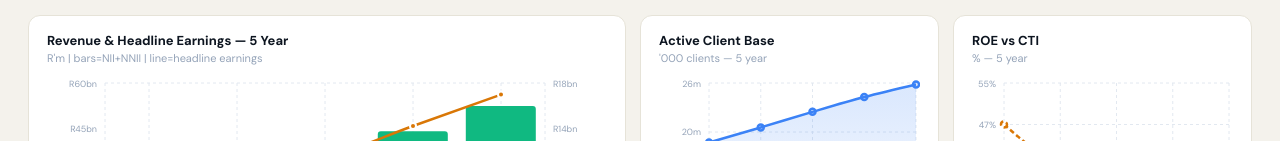
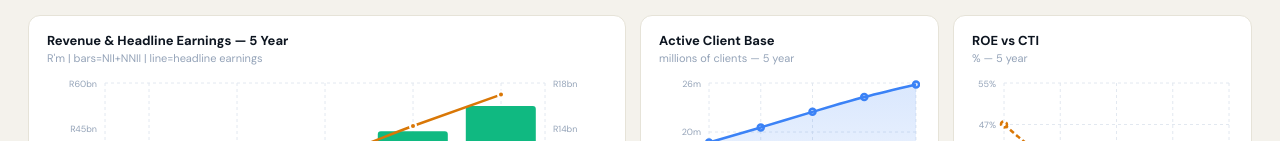
Before and after one commit to Nduvhok/capitec-dashboard, a React (Vite) app: page / in a window 1280 px wide. Shown: the part 654-795 px from the top of the page. Built offline with nearby package versions, Linux system fonts and the light colour scheme.

Commit message:
Update App.jsx

```diff
--- a/src/App.jsx
+++ b/src/App.jsx
@@ -304,7 +304,7 @@ function OverviewTab({ t, mob, tab }) {
             </ComposedChart>
           </ResponsiveContainer>
         </Card>
-        <Card title="Active Client Base" subtitle="'000 clients — 5 year" t={t}>
+        <Card title="Active Client Base" subtitle="millions of clients — 5 year" t={t}>
           <ResponsiveContainer width="100%" height={mob?180:230}>
             <AreaChart data={OPS} margin={{ top:4,right:4,left:0,bottom:0 }}>
               <defs><linearGradient id="cg1" x1="0" y1="0" x2="0" y2="1"><stop offset="5%" stopColor={t.c4} stopOpacity={0.3}/><stop offset="95%" stopColor={t.c4} stopOpacity={0}/></linearGradient></defs>
@@ -682,7 +682,7 @@ function BusinessModelTab({ t, mob, tab }) {
           </div>
         </Card>
       </div>
-      <Card title="Client Base & Digital Adoption" subtitle="Active clients ('000) vs Banking App Clients" t={t}>
+      <Card title="Client Base & Digital Adoption" subtitle="Active clients (millions) vs Banking App Clients" t={t}>
         <ResponsiveContainer width="100%" height={mob?180:210}>
           <ComposedChart data={OPS} margin={{ top:4,right:4,left:0,bottom:0 }}>
             <CartesianGrid strokeDasharray="3 3" stroke={t.grid} />
```
